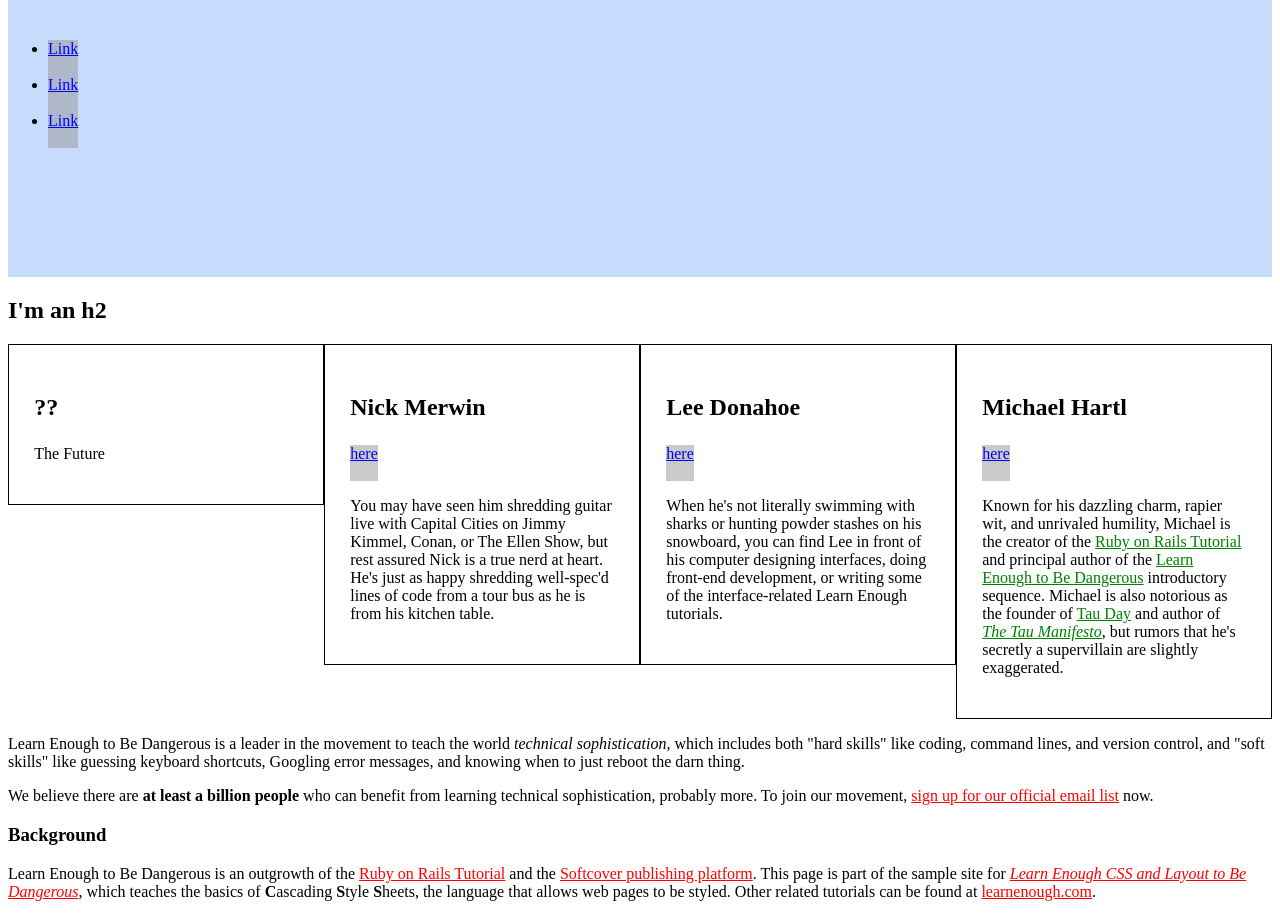
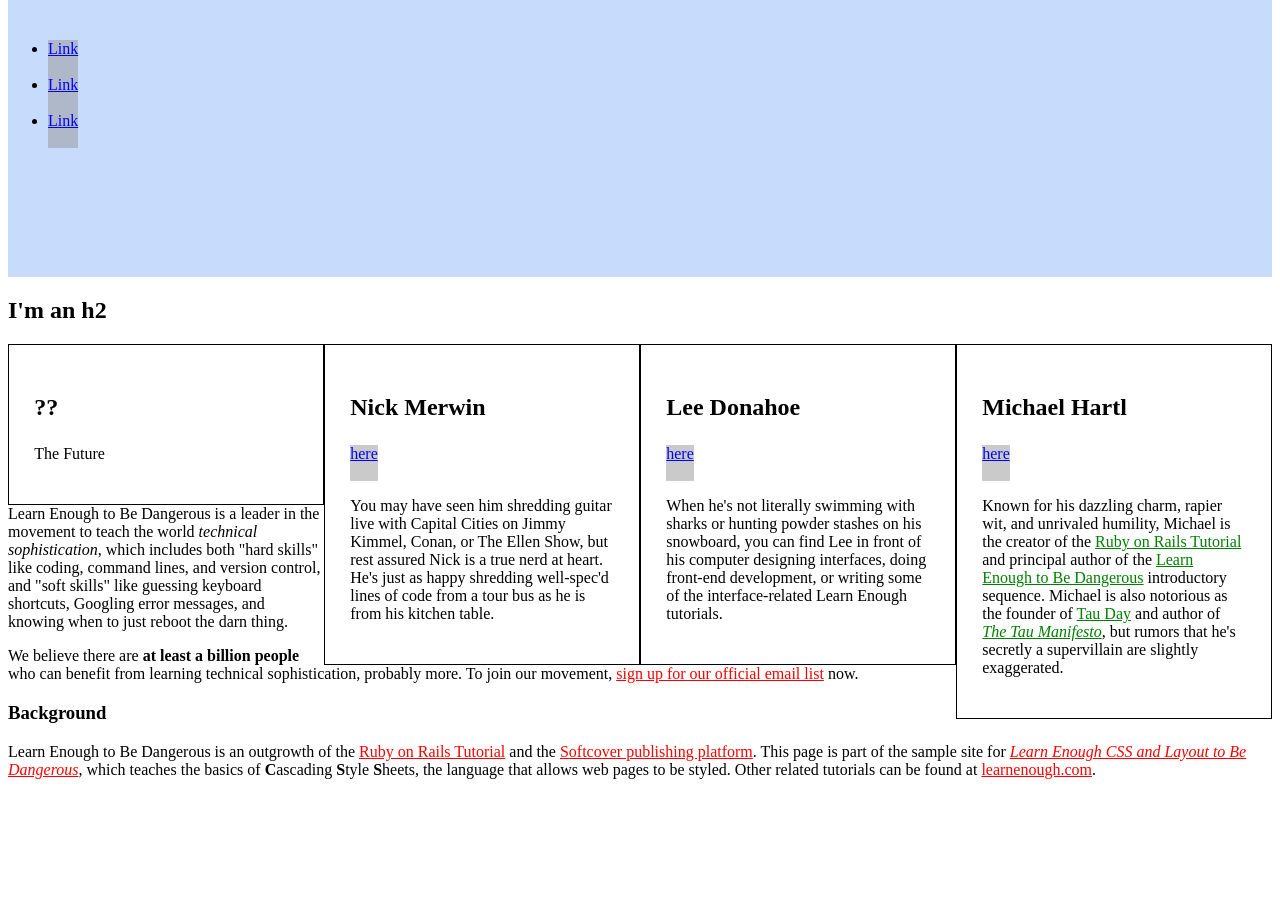
Before and after one commit to YensyGomez/YensyGomez.github.io, a plain HTML site: page index.html in a window 1280 px wide. Shown: the part 131-1048 px from the top of the page. After the commit the page ends 926 px from the top, so only its background shows below. Drawn offline with Linux system fonts and the light colour scheme.

Commit message:
Homework 4.3-2

```diff
--- a/index.html
+++ b/index.html
@@ -31,7 +31,7 @@
       .bio-wrapper {
         font-size: 24px;
       }
-      .bio-wrapper:after {
+      .bio-wrapper:right {
         visibility: hidden;
         display: block;
         font-size: 0;
```
